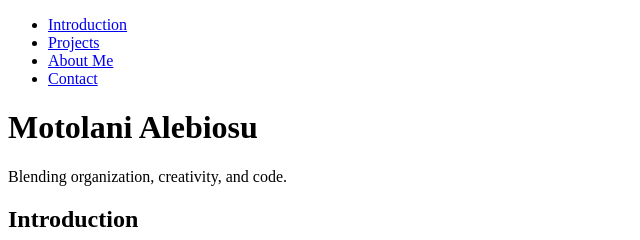
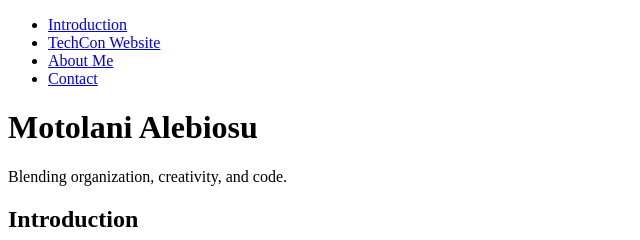
Before and after one commit to The-Motolani/My_First_Portfolio, a plain HTML site: page portfolio/index.html in a window 1280 px wide. Shown: the top 240 px of the page, 0-640 px from the left. Drawn offline with Linux system fonts and the light colour scheme.

Commit message:
added TechCon under projects

```diff
--- a/portfolio/index.html
+++ b/portfolio/index.html
@@ -11,7 +11,7 @@
             <ul>
                 <li><a href="#introduction">Introduction</a></li>
                 <li>
-                    <a href = "#projects">Projects</a>
+                    <a href = "www.github.com/The-Motolani/TechCon_HTML">TechCon Website</a>
                 </li>
                 <li>
 <a href = "#about">About Me</a>
```
